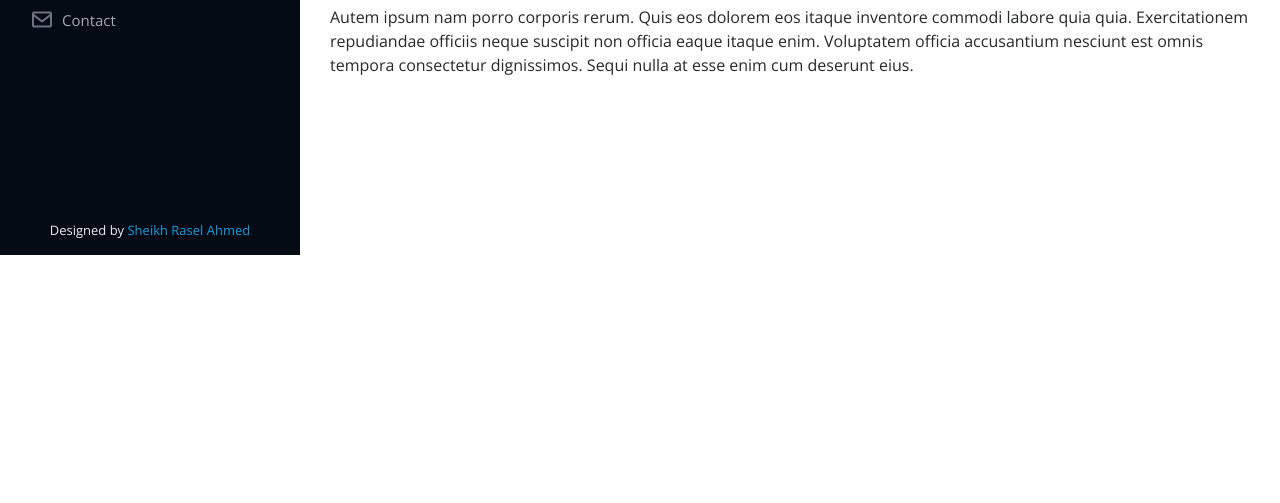
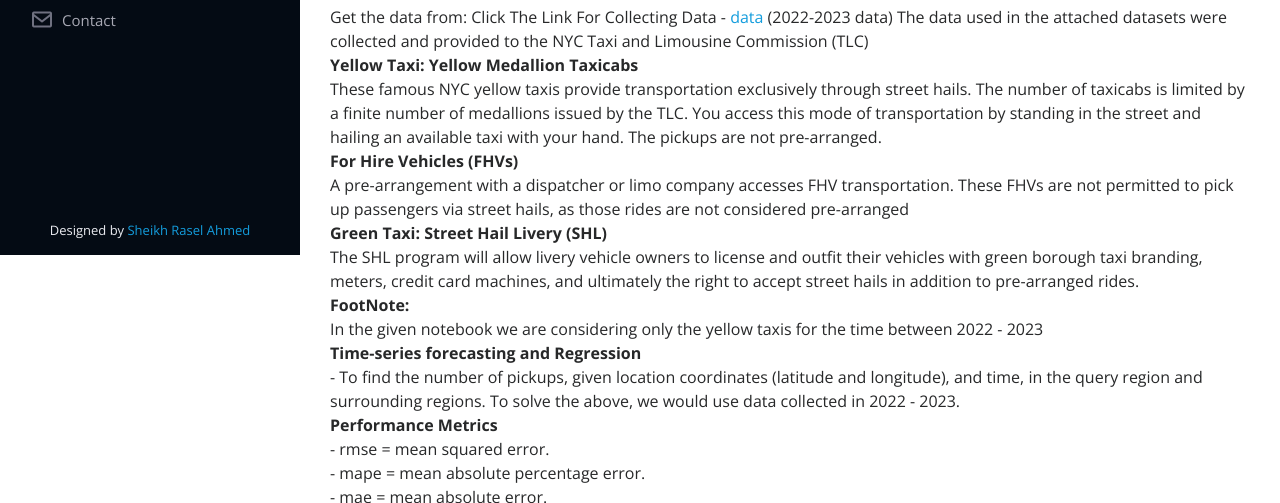
Before and after one commit to Rasel1435/Sheikh-Rasel-Ahmed-Resume, a plain HTML site: page portfolio-details.html in a window 1280 px wide. Shown: the part 545-1048 px from the top of the page. Before the commit the page ends 800 px from the top, so only its background shows below. Drawn offline with nearby package versions, Linux system fonts and the light colour scheme.

Commit message:
Updated 02/03/24

```diff
--- a/portfolio-details.html
+++ b/portfolio-details.html
@@ -70,6 +70,7 @@
     </div>
   </header><!-- End Header -->
 
+  <!-- Start #main -->
   <main id="main">
 
     <!-- ======= Breadcrumbs ======= -->
@@ -89,6 +90,7 @@
     <!-- End Breadcrumbs -->
 
     <!-- ======= Portfolio Details Section ======= -->
+    <!--Image size 1288x600-->
     <section id="portfolio-details" class="portfolio-details">
       <div class="container">
 
@@ -99,7 +101,7 @@
               <div class="swiper-wrapper align-items-center">
 
                 <div class="swiper-slide">
-                  <img src="assets/img/portfolio/portfolio-details-1.jpg" alt=""> <!--Image size 1288x600-->
+                  <img src="assets/img/portfolio/portfolio-details-1.jpg" alt="">
                 </div>
 
                 <div class="swiper-slide">
@@ -120,20 +122,46 @@
               <h3>Project information</h3>
               <ul>
                 <li><strong>Category</strong>: Machine Learning</li>
-                <li><strong>Client</strong>: USA Company</li>
+                <li><strong>Client</strong>: USA NYC Company</li>
                 <li><strong>Project date</strong>: 01 Jan, 2023</li>
-                <li><strong>Project URL</strong>: <a
-                    href="https://github.com/Rasel1435/uber-taxi-demand/tree/dev-rasel">www.github.com</a></li>
+                <li><strong>Project URL</strong>: <a href="https://github.com/Rasel1435/uber-taxi-demand/tree/dev-rasel"
+                    target="_blank">www.github.com</a></li>
               </ul>
             </div>
           </div>
           <div class="portfolio-description">
-            <h2>This is an example of Project detail</h2>
+            <h2>Project Details</h2>
             <p>
-              Autem ipsum nam porro corporis rerum. Quis eos dolorem eos itaque inventore commodi labore quia quia.
-              Exercitationem repudiandae officiis neque suscipit non officia eaque itaque enim. Voluptatem officia
-              accusantium nesciunt est omnis tempora consectetur dignissimos. Sequi nulla at esse enim cum deserunt
-              eius.
+              Get the data from: Click The Link For Collecting
+              Data - <a href="https://www.nyc.gov/site/tlc/about/tlc-trip-record-data.page" target="_blank">data</a>
+              (2022-2023 data) The data used in the
+              attached datasets were collected and provided to the NYC Taxi and Limousine Commission (TLC)<br>
+              <b> Yellow Taxi: Yellow Medallion Taxicabs </b> <br>
+              <span>These famous NYC yellow taxis provide transportation exclusively through street hails. The number of
+                taxicabs is limited by a finite number of medallions issued by the TLC. You access this mode of
+                transportation by standing in the street and hailing an available taxi with your hand. The pickups are
+                not pre-arranged.</span> </br>
+              <b> For Hire Vehicles (FHVs) </b> <br>
+              <span>A pre-arrangement with a dispatcher or limo company accesses FHV transportation. These FHVs are not
+                permitted to pick up passengers via street hails, as those rides are not considered
+                pre-arranged</span></br>
+              <b> Green Taxi: Street Hail Livery (SHL) </b> <br>
+              <span>The SHL program will allow livery vehicle owners to license and outfit their vehicles with green
+                borough taxi branding, meters, credit card machines, and ultimately the right to accept street hails in
+                addition to pre-arranged rides.</span></br>
+              <b> FootNote: </b> <br>
+              <span>In the given notebook we are considering only the yellow taxis for the time between 2022 -
+                2023</span></br>
+              <b> Time-series forecasting and Regression </b></br>
+              <span>- To find the number of pickups, given location coordinates (latitude and longitude), and time, in
+                the query region and surrounding regions.
+                To solve the above, we would use data collected in 2022 - 2023.</span></br>
+              <b>Performance Metrics</b></br>
+              <span>- rmse = mean squared error.</span></br>
+              <span>- mape = mean absolute percentage error.</span></br>
+              <span>- mae = mean absolute error.</span></br>
+              <span>- r2 = r2 score.</span>
+              <img src="https://raw.githubusercontent.com/Rasel1435/uber-taxi-demand/dev-rasel/New_york.gif">
             </p>
           </div>
           <!-- </div> -->
@@ -143,7 +171,8 @@
       </div>
     </section><!-- End Portfolio Details Section -->
 
-  </main><!-- End #main -->
+  </main>
+  <!-- End #main -->
 
   <!-- ======= Footer ======= -->
   <footer id="footer">
@@ -170,6 +199,7 @@
 
   <!-- Template Main JS File -->
   <script src="assets/js/main.js"></script>
+  <script src="inject-project-details.js"></script>
 
 </body>
 
```
Also changed, not shown: index.html (+3 -3 lines), assets/img/portfolio/portfolio-details-1.jpg, assets/img/portfolio/portfolio-details-2.jpg, assets/img/portfolio/portfolio-details-3.jpg, 2 other files.
